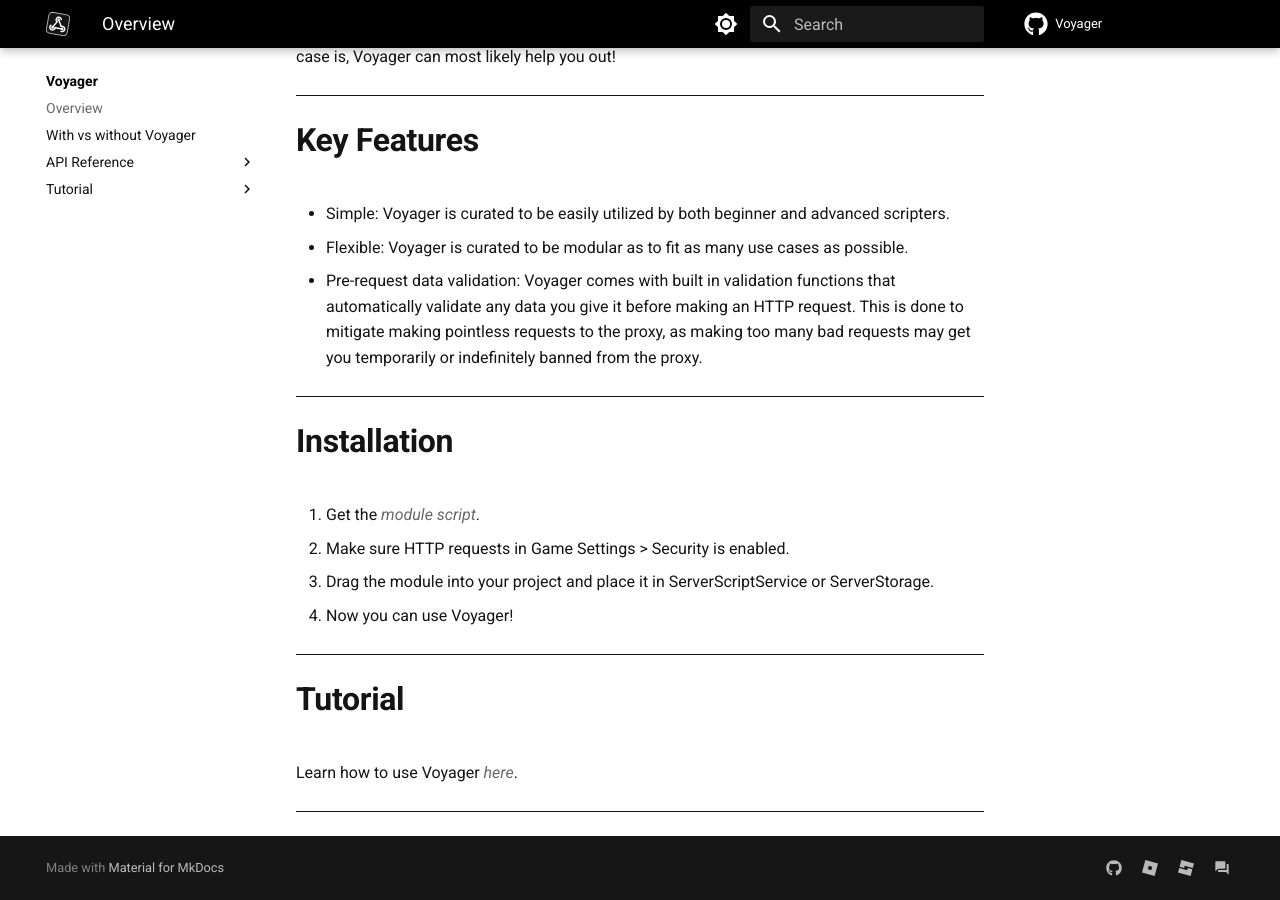
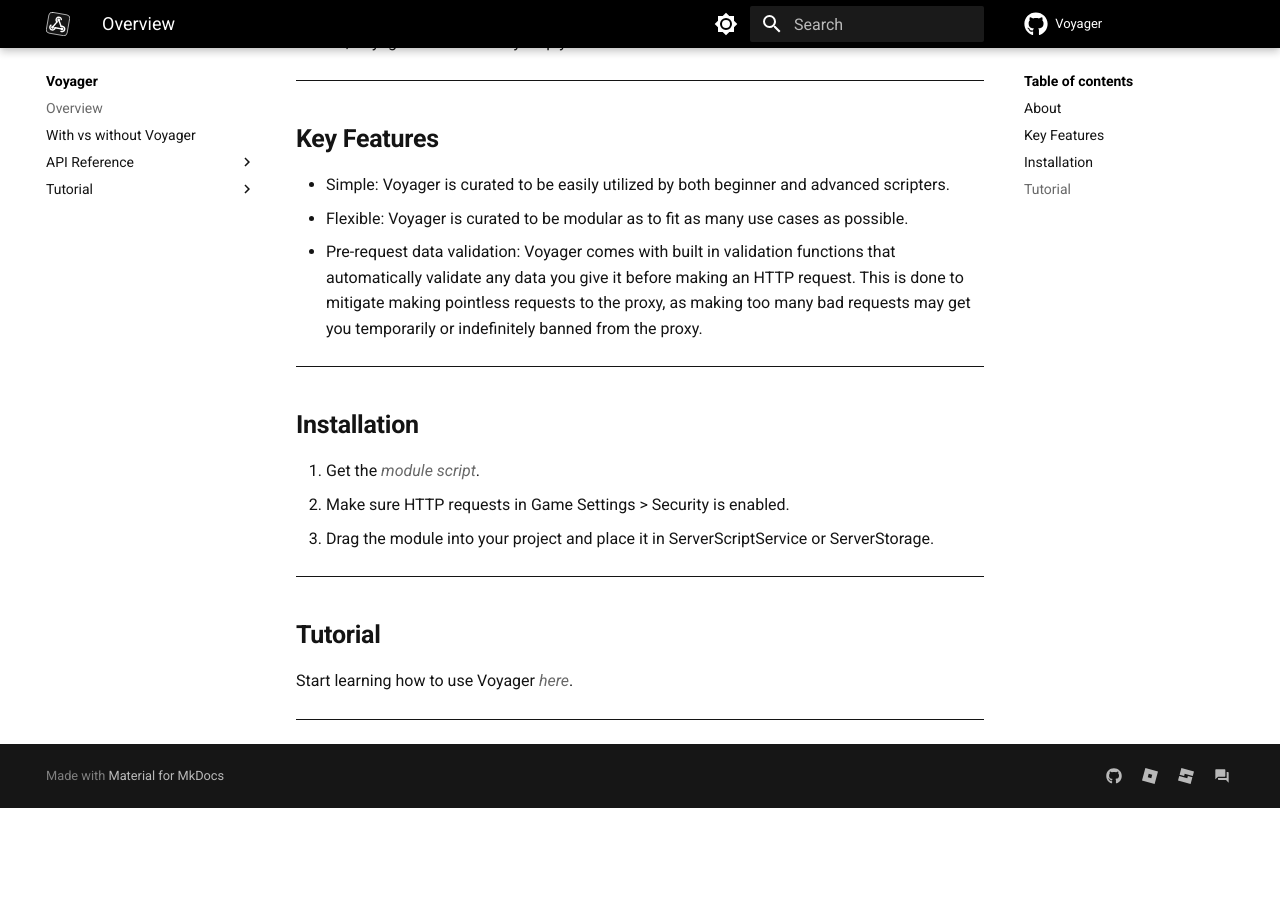
Before and after one commit to Jodenee/Voyager, an MkDocs documentation site: the page built from docs/index.md, in a window 1280 px wide and 900 px high, scrolled down 550 px. Built offline with MkDocs 1.6.1 and Material for MkDocs 9.7.7, drawn with Linux system fonts in a browser that asks for light colours; comment, search, counter and statistics services are not loaded; the version menu is left out; after the commit the page ends 1358 px from its top, so only the background shows below that.

Commit message:
Update index.md
Changed some wording and heading sizes

```diff
--- a/docs/index.md
+++ b/docs/index.md
@@ -12,13 +12,13 @@
 
 ---
 
-# **About**
+## **About**
 
 Voyager is a Roblox API wrapper for Discord webhooks. Voyager makes sending requests to Discord webhooks from Roblox much easier, as you not only write less code but the code you do write is much more readable too, this results in a much better developer experience. Voyager also has very good API coverage over Discord's webhook API, so no matter how niche your use case is, Voyager can most likely help you out!
 
 ---
 
-# **Key Features**
+## **Key Features**
 
 - Simple: Voyager is curated to be easily utilized by both beginner and advanced scripters.
 - Flexible: Voyager is curated to be modular as to fit as many use cases as possible.
@@ -26,17 +26,16 @@
 
 ---
 
-# **Installation**
+## **Installation**
 
 1. Get the [*module script*](https://www.roblox.com/library/12390338563).
 2. Make sure HTTP requests in Game Settings > Security is enabled.
 3. Drag the module into your project and place it in ServerScriptService or ServerStorage.
-4. Now you can use Voyager!
 
 ---
 
-# **Tutorial**
+## **Tutorial**
 
-Learn how to use Voyager [*here*](Tutorial/index.md).
+Start learning how to use Voyager [*here*](Tutorial/index.md).
 
 ---
```
